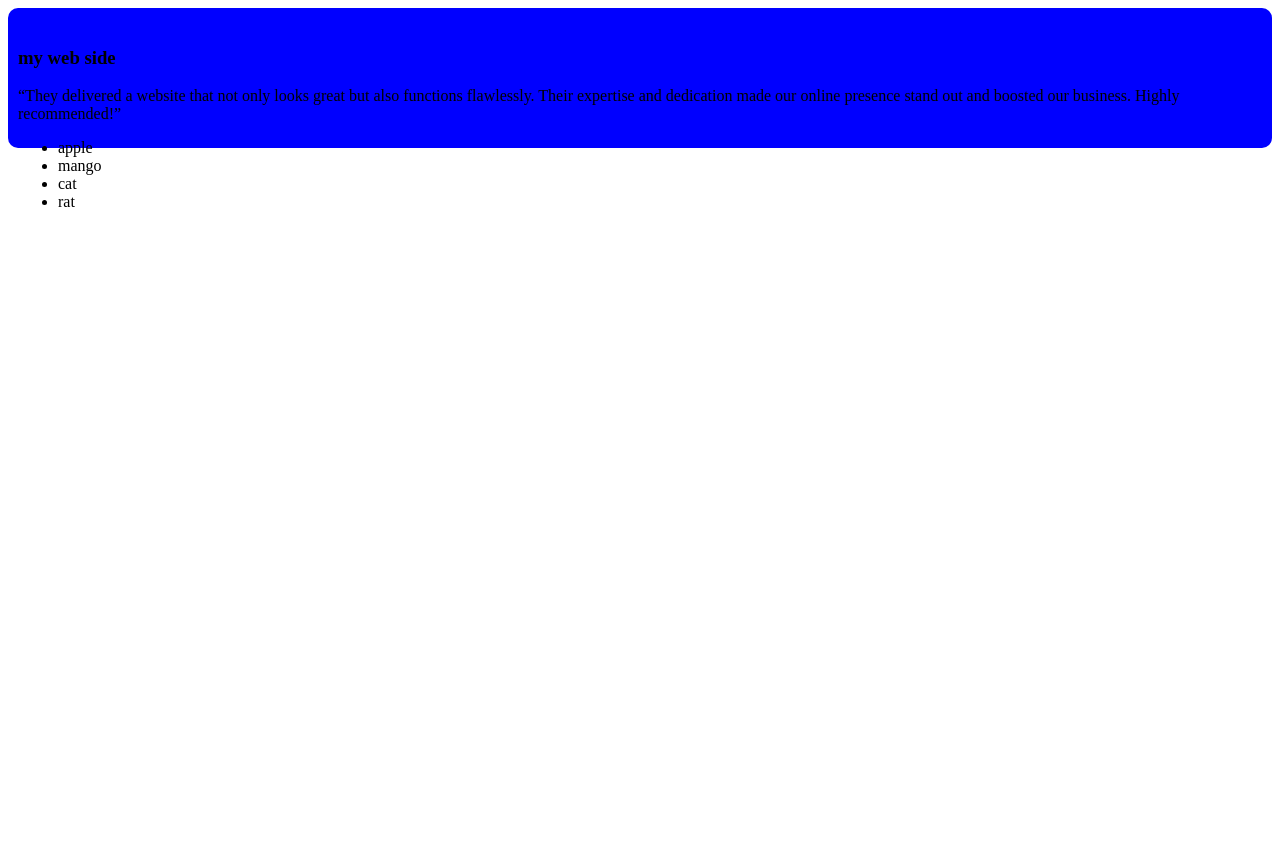
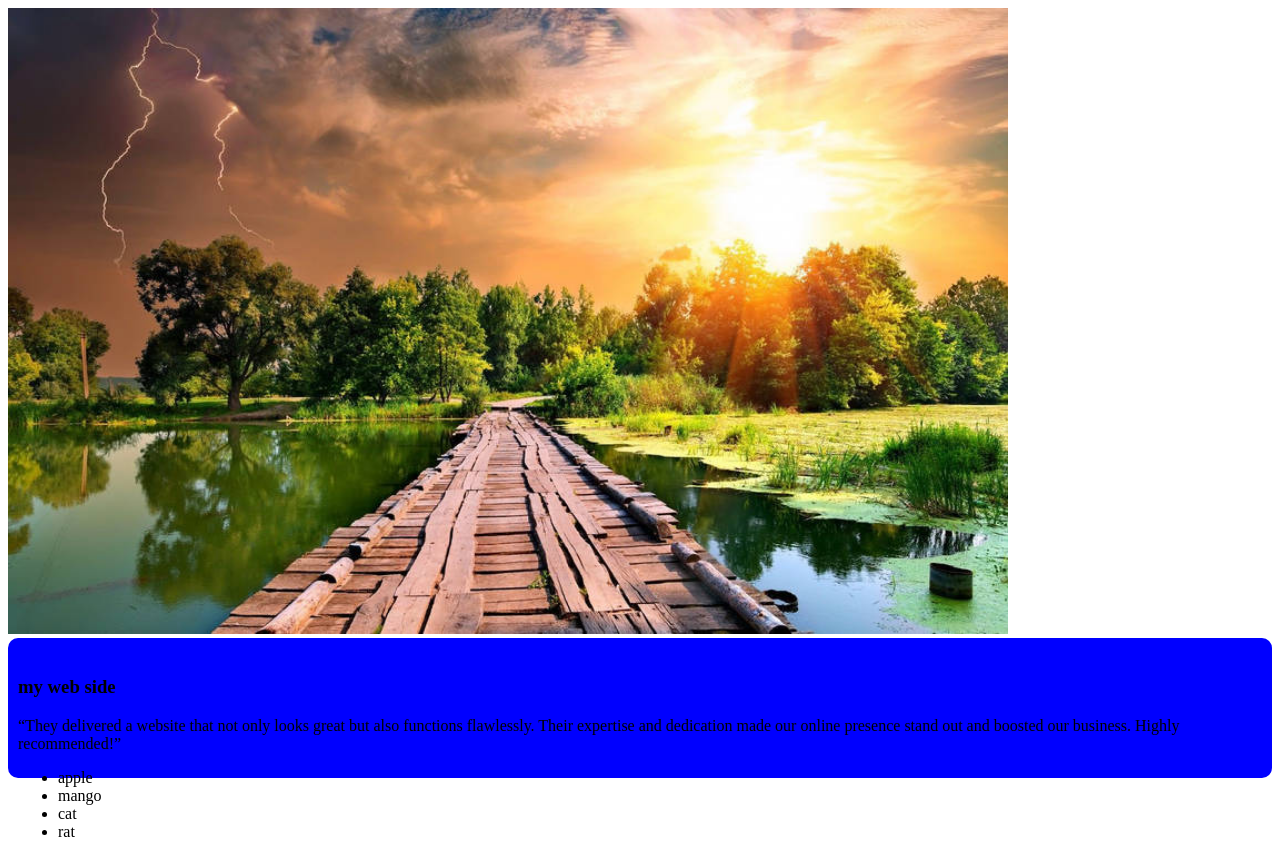
Before and after one commit to riadulislam111/my-third-github-repo, a plain HTML site: page index.html in a window 1280 px wide. Before the commit the page ends 800 px from the top, so only its background shows below. Drawn offline with Linux system fonts and the light colour scheme.

Commit message:
added img

```diff
--- a/index.html
+++ b/index.html
@@ -7,6 +7,7 @@
     <link rel="stylesheet" href="style/blog.css">
 </head>
 <body>
+    <img width="1000px" src="hd-a5u9zq0a0ymy2dug.jpg" alt="comming soon">
     <div>
         <h3>my web side</h3>
         <p>“They delivered a website that not only looks great but also functions flawlessly. Their expertise and dedication made our online presence stand out and boosted our business. Highly recommended!”</p>
```
Also changed, not shown: hd-a5u9zq0a0ymy2dug.jpg (added).
